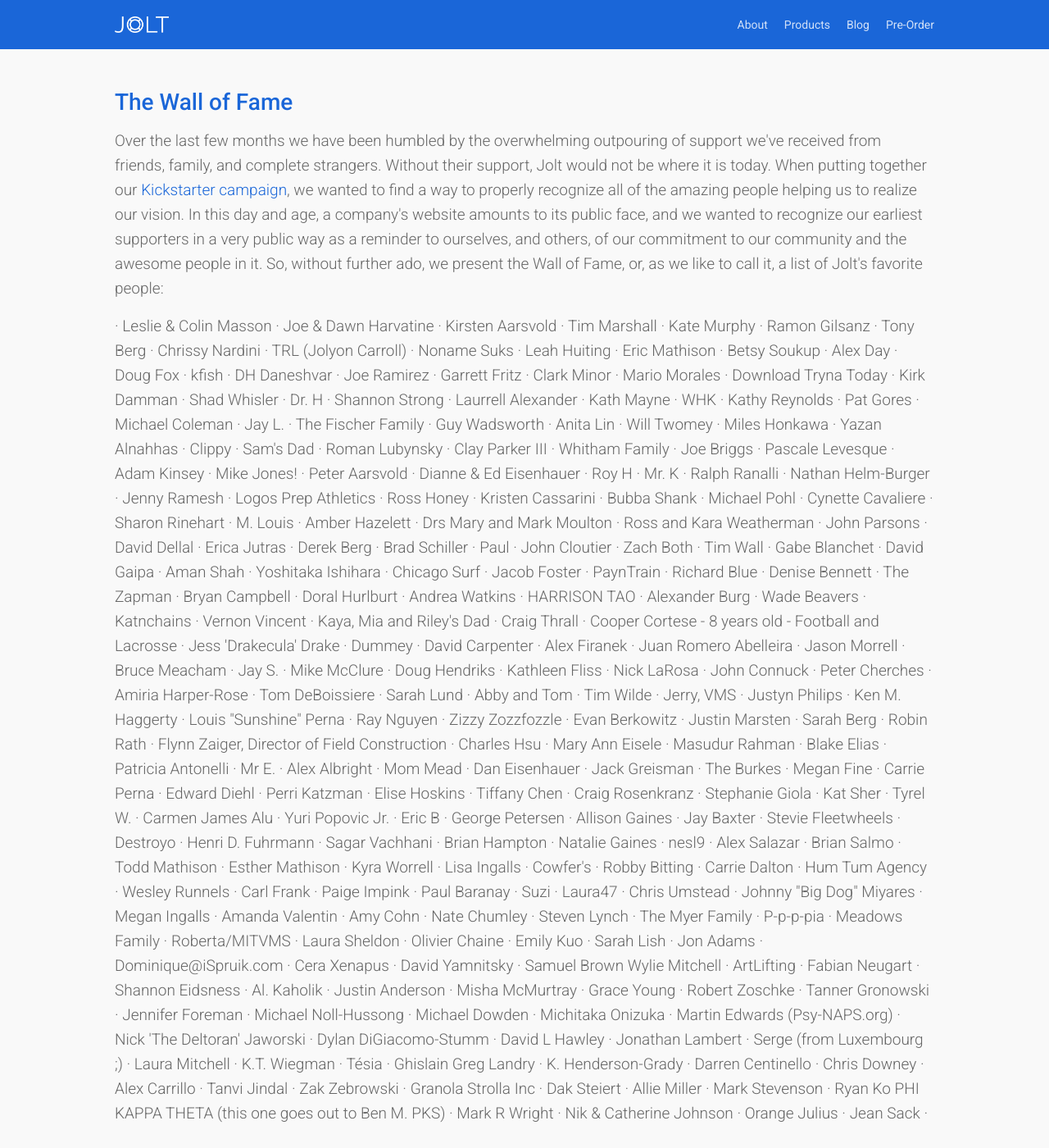
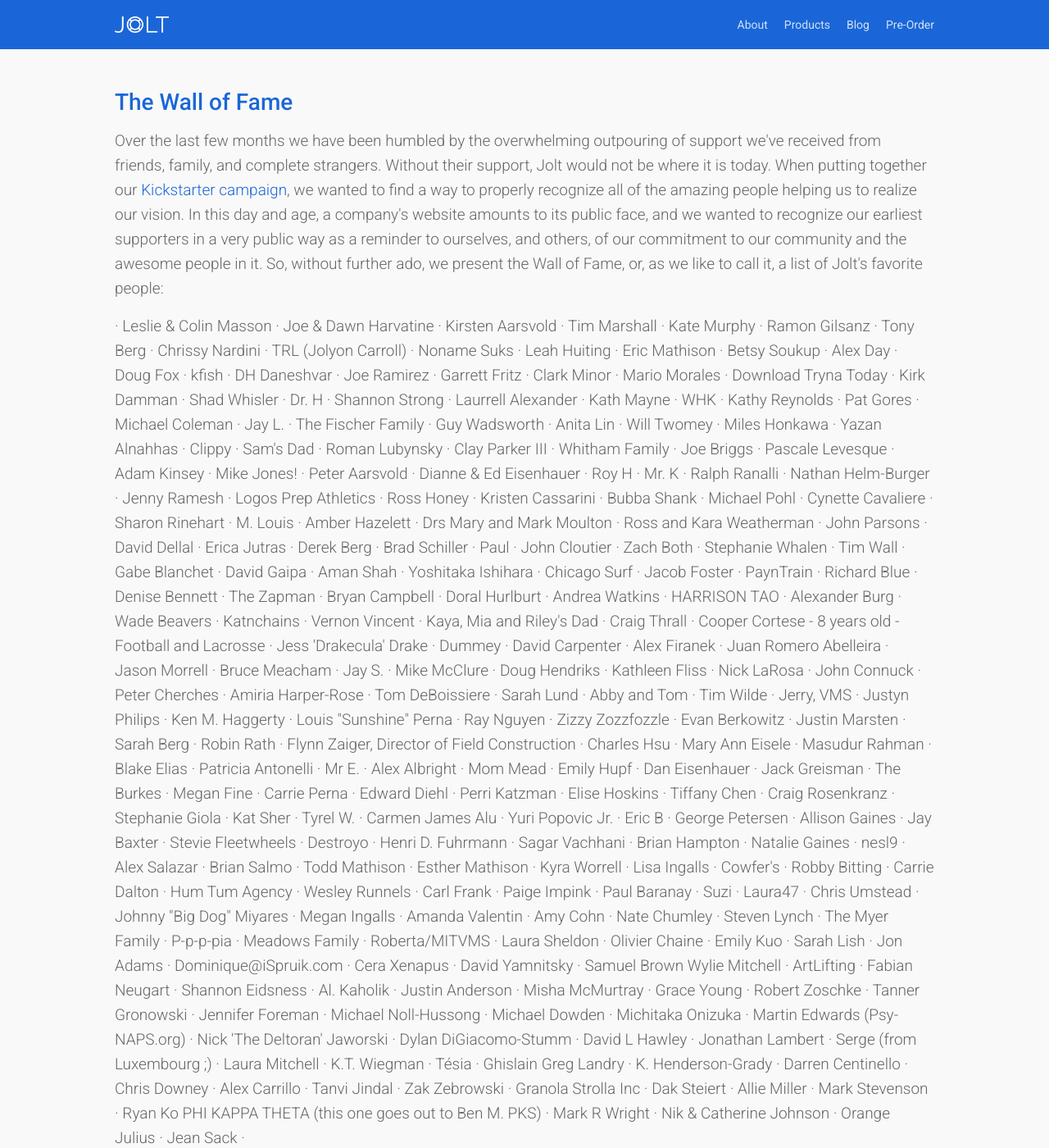
Before and after one commit to JoltSensor/joltsensor.github.io, a Jekyll site: the page built from walloffame/index.html, in a window 1280 px wide and 1400 px high. Shown: the whole window at 82% size. Built offline with Jekyll 4.4.1, drawn with Linux system fonts in a browser that asks for light colours; nearby versions of some CDN libraries.

Commit message:
Updated backer wall of fame with new names from surveys

```diff
--- a/_data/backers.yml
+++ b/_data/backers.yml
@@ -72,6 +72,7 @@
 - name: Paul
 - name: John Cloutier
 - name: Zach Both
+- name: Stephanie Whalen
 - name: Tim Wall
 - name: Gabe Blanchet
 - name: David Gaipa
@@ -132,6 +133,7 @@
 - name: Mr E.
 - name: Alex Albright
 - name: Mom Mead
+- name: Emily Hupf
 - name: Dan Eisenhauer
 - name: Jack Greisman
 - name: The Burkes
```
